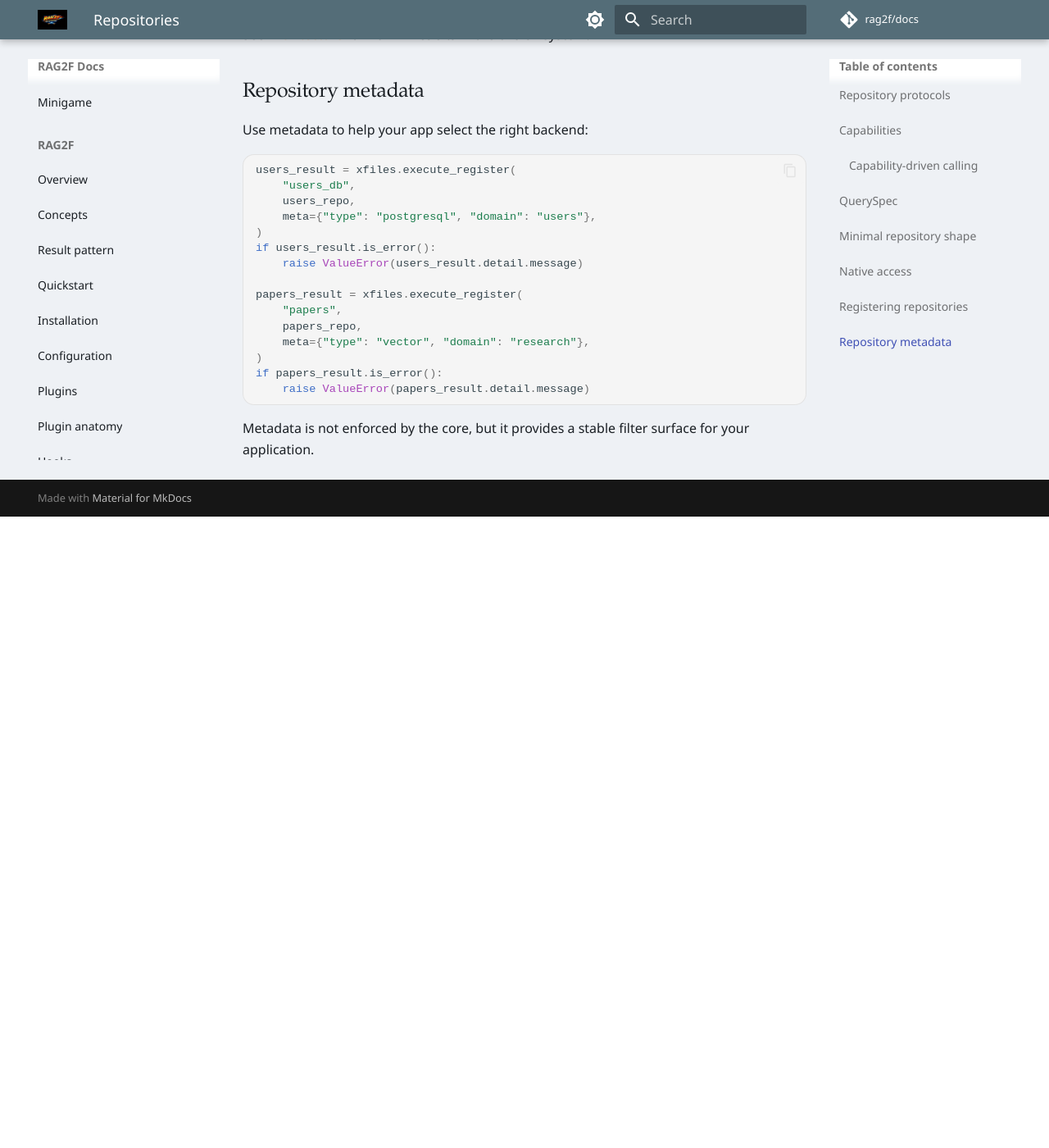
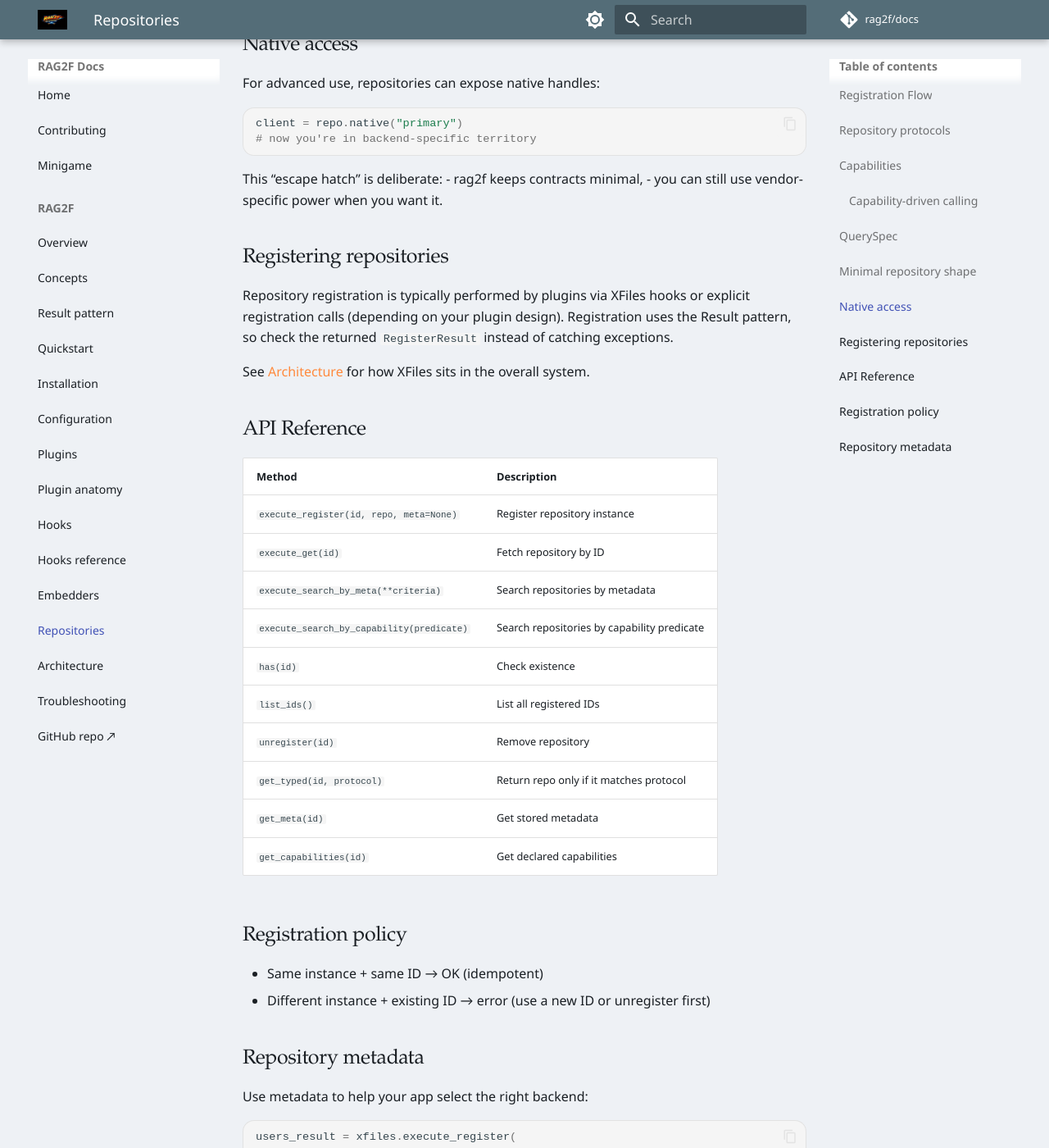
Before and after one commit to rag2f/docs, an MkDocs documentation site: the page built from mkdocs/rag2f/repositories.md, in a window 1280 px wide and 1400 px high, scrolled down 3094 px. Shown: the whole window at 82% size. Built offline with MkDocs 1.6.1 and Material for MkDocs 9.7.7, drawn with Linux system fonts in a browser that asks for light colours; comment, search, counter and statistics services are not loaded; before the commit the page ends 3724 px from its top, so only the background shows below that; some of the changed text lies outside the part shown.

Commit message:
little improvements

````diff
--- a/mkdocs/rag2f/repositories.md
+++ b/mkdocs/rag2f/repositories.md
@@ -8,10 +8,19 @@ Instead, it defines **minimal contracts** and lets repositories opt into richer
 > "The truth is out there."
 > - The X-Files
 
-```
-  \  |  /
-   .-*-.
-  /  |  \   XFiles
+## Registration Flow
+
+```mermaid
+sequenceDiagram
+    participant Plugin
+    participant Morpheus
+    participant XF as XFiles
+
+    Plugin->>Morpheus: @hook rag2f_bootstrap_embedders
+    Morpheus->>Plugin: execute hook
+    Plugin->>XF: execute_register("users_db", repo, meta)
+    XF->>XF: validate + cache
+    XF-->>Plugin: RegisterResult
 ```
 
 ## Repository protocols
@@ -122,6 +131,26 @@ pattern, so check the returned `RegisterResult` instead of catching exceptions.
 
 See [Architecture](architecture.md) for how XFiles sits in the overall system.
 
+## API Reference
+
+| Method | Description |
+|--------|-------------|
+| `execute_register(id, repo, meta=None)` | Register repository instance |
+| `execute_get(id)` | Fetch repository by ID |
+| `execute_search_by_meta(**criteria)` | Search repositories by metadata |
+| `execute_search_by_capability(predicate)` | Search repositories by capability predicate |
+| `has(id)` | Check existence |
+| `list_ids()` | List all registered IDs |
+| `unregister(id)` | Remove repository |
+| `get_typed(id, protocol)` | Return repo only if it matches protocol |
+| `get_meta(id)` | Get stored metadata |
+| `get_capabilities(id)` | Get declared capabilities |
+
+## Registration policy
+
+- Same instance + same ID → OK (idempotent)
+- Different instance + existing ID → error (use a new ID or unregister first)
+
 ## Repository metadata
 
 Use metadata to help your app select the right backend:
````
Also changed, not shown: mkdocs/rag2f/hooks.md (+12 -0 lines), mkdocs/rag2f/troubleshooting.md (+4 -0 lines).
